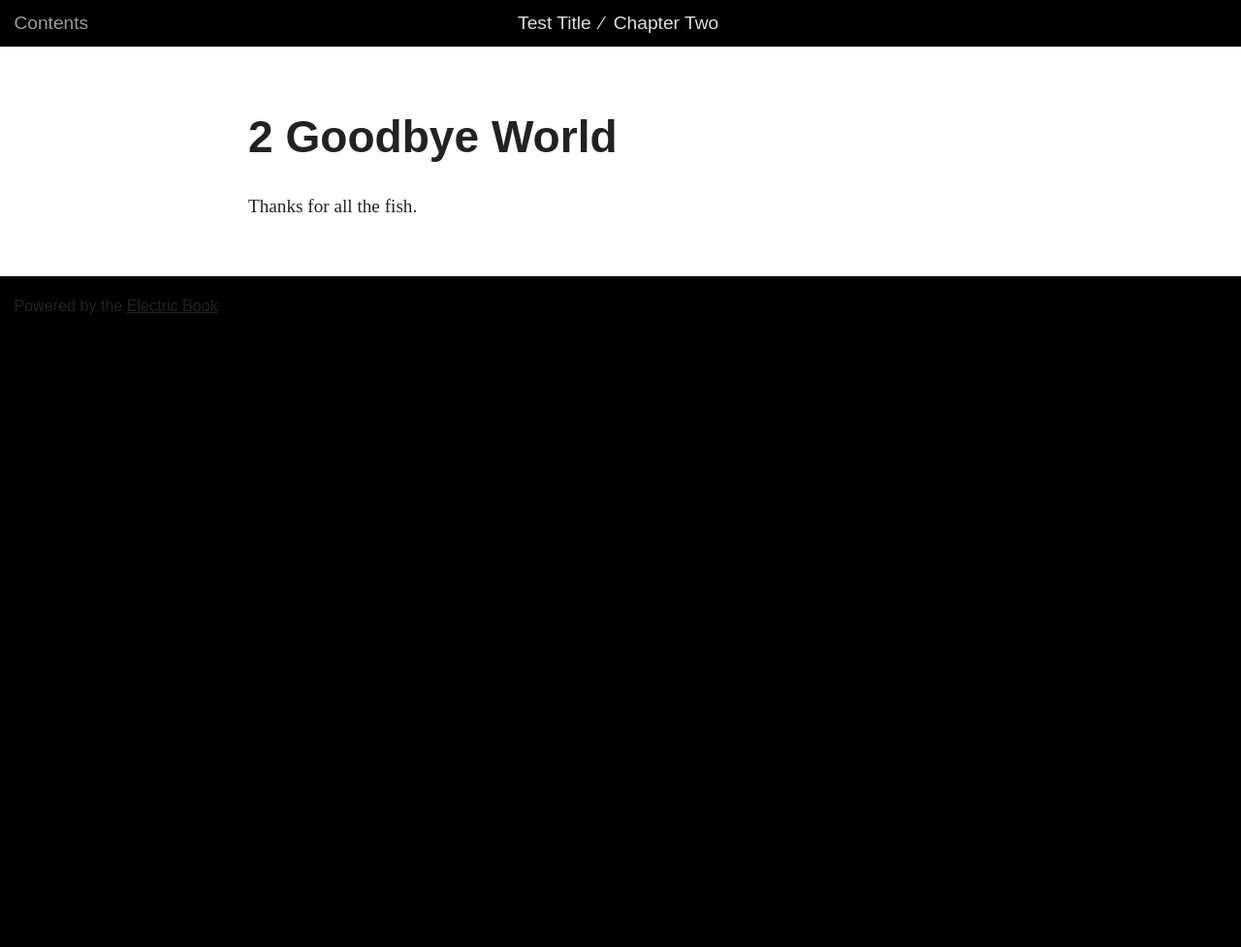
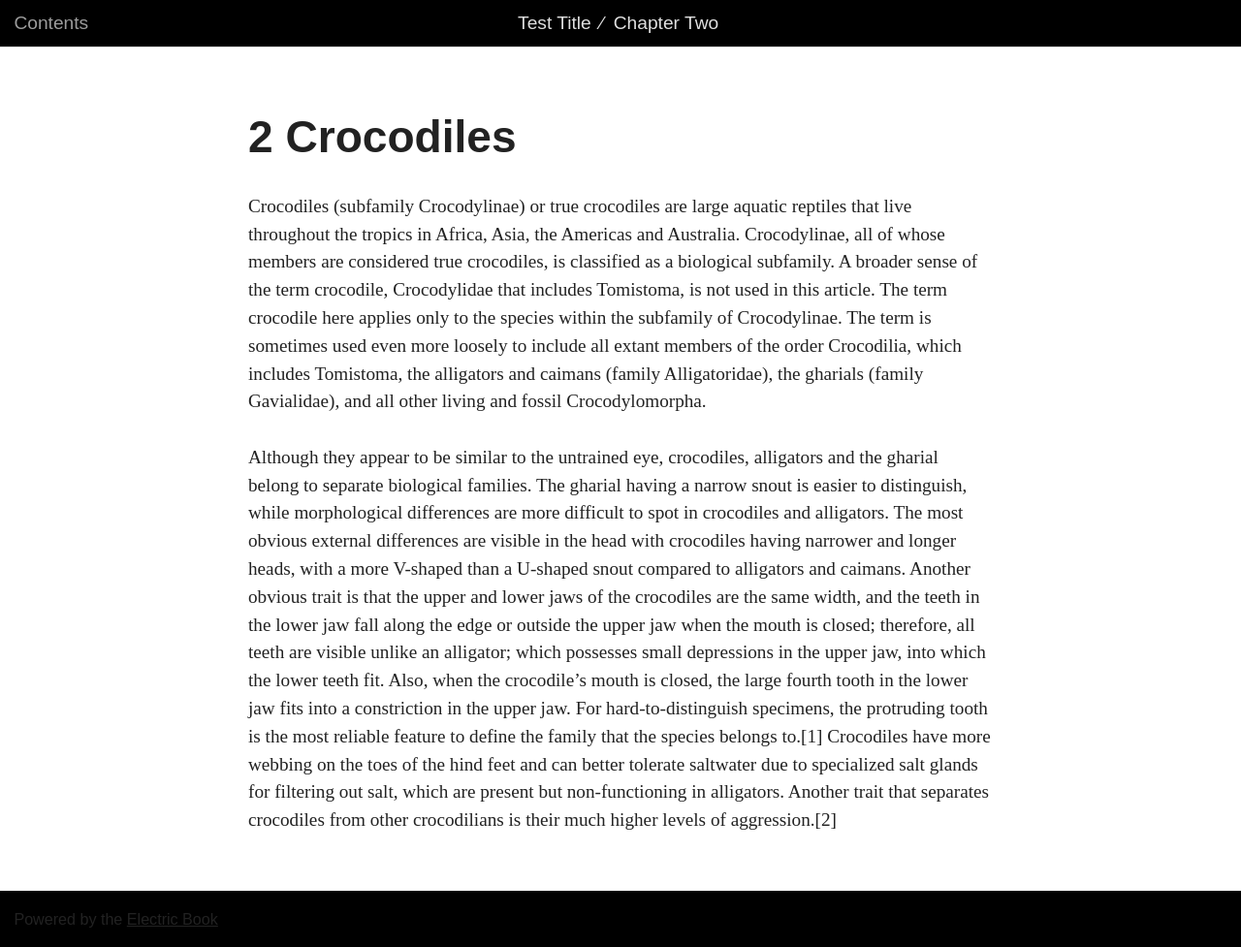
Before and after one commit to arthurattwell/test-eb, a Jekyll site: the page built from book/text/02.md, in a window 1280 px wide. Shown: the whole page at 97% size. Built offline with Jekyll 4.4.1, drawn with Linux system fonts in a browser that asks for light colours; before the commit the page ends 900 px from its top, so only the background shows below that.

Commit message:
Chapter text update (Rookie)

```diff
--- a/book/text/02.md
+++ b/book/text/02.md
@@ -1,8 +1,10 @@
 ---
-title: "2. Goodbye World"
+title: "2. Crocodiles"
 ---
 
-# **2** Goodbye World
+# **2** Crocodiles
 
-Thanks for all the fish.
-{:#example-id}
+Crocodiles (subfamily Crocodylinae) or true crocodiles are large aquatic reptiles that live throughout the tropics in Africa, Asia, the Americas and Australia. Crocodylinae, all of whose members are considered true crocodiles, is classified as a biological subfamily. A broader sense of the term crocodile, Crocodylidae that includes Tomistoma, is not used in this article. The term crocodile here applies only to the species within the subfamily of Crocodylinae. The term is sometimes used even more loosely to include all extant members of the order Crocodilia, which includes Tomistoma, the alligators and caimans (family Alligatoridae), the gharials (family Gavialidae), and all other living and fossil Crocodylomorpha.
+
+Although they appear to be similar to the untrained eye, crocodiles, alligators and the gharial belong to separate biological families. The gharial having a narrow snout is easier to distinguish, while morphological differences are more difficult to spot in crocodiles and alligators. The most obvious external differences are visible in the head with crocodiles having narrower and longer heads, with a more V-shaped than a U-shaped snout compared to alligators and caimans. Another obvious trait is that the upper and lower jaws of the crocodiles are the same width, and the teeth in the lower jaw fall along the edge or outside the upper jaw when the mouth is closed; therefore, all teeth are visible unlike an alligator; which possesses small depressions in the upper jaw, into which the lower teeth fit. Also, when the crocodile's mouth is closed, the large fourth tooth in the lower jaw fits into a constriction in the upper jaw. For hard-to-distinguish specimens, the protruding tooth is the most reliable feature to define the family that the species belongs to.[1] Crocodiles have more webbing on the toes of the hind feet and can better tolerate saltwater due to specialized salt glands for filtering out salt, which are present but non-functioning in alligators. Another trait that separates crocodiles from other crocodilians is their much higher levels of aggression.[2]
+{:#crocodile-id}
```
Also changed, not shown: book/text/01.md (+3 -7 lines).
